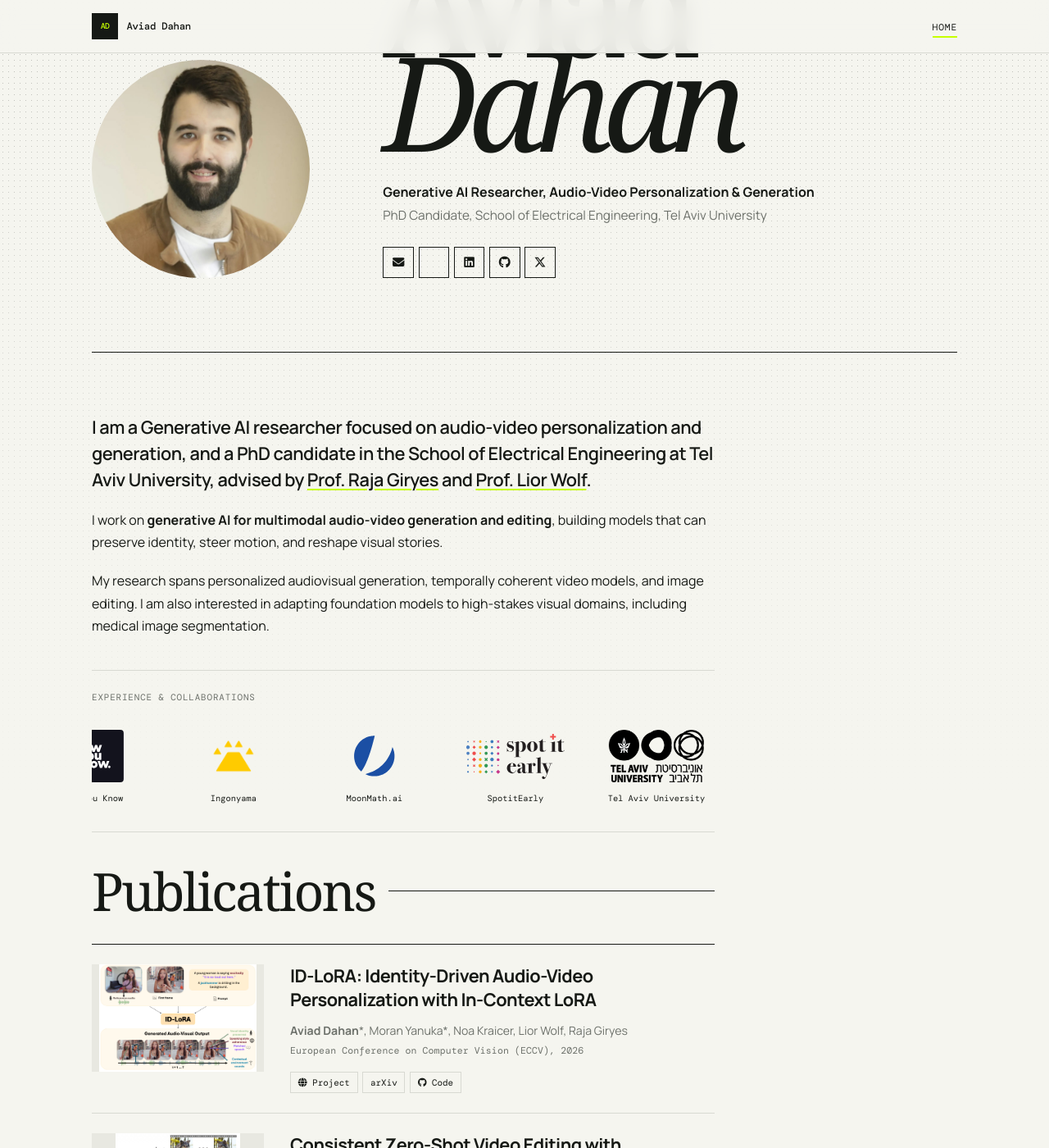
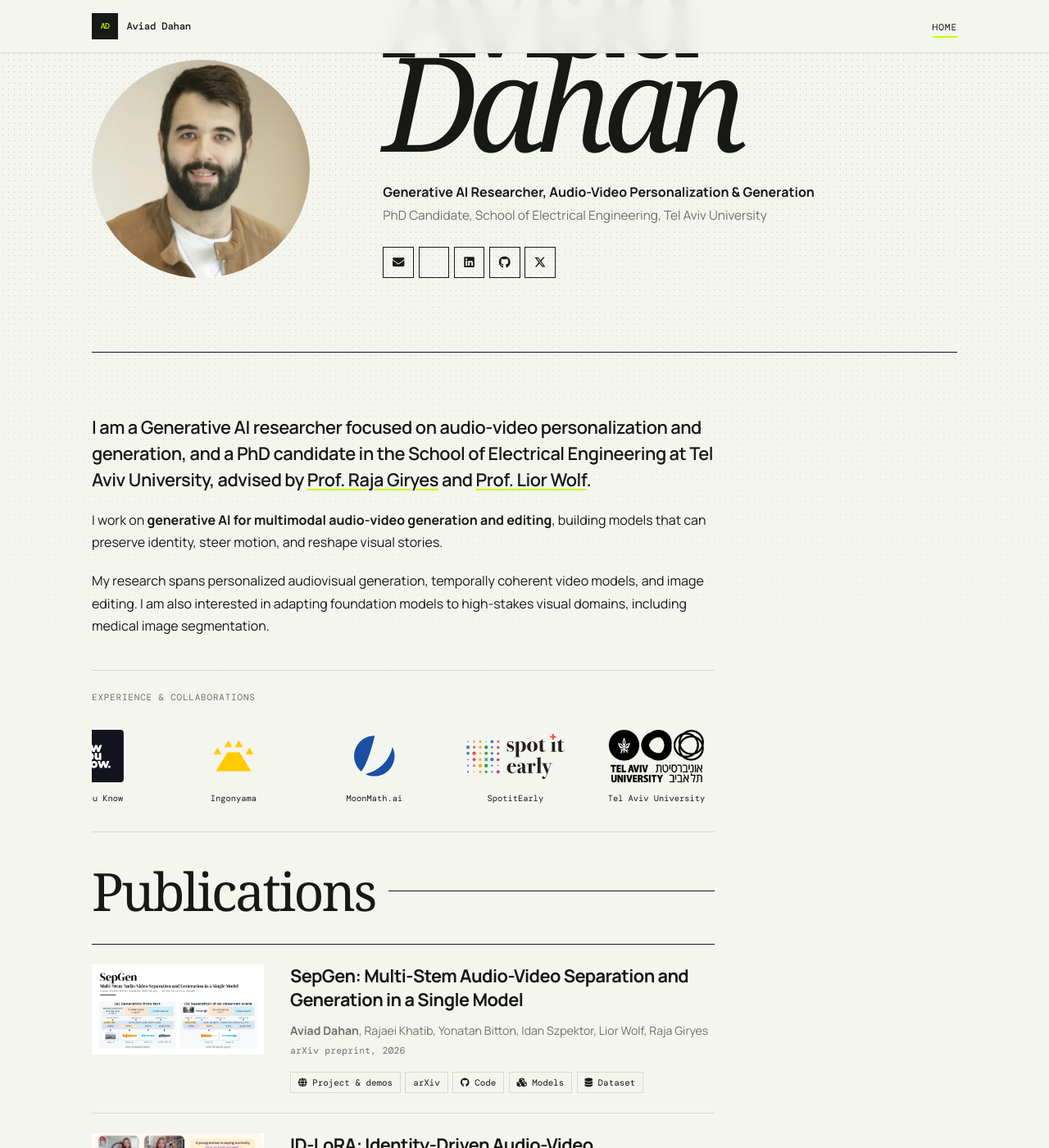
Before and after one commit to AviadDahan/aviaddahan.github.io, a Jekyll site: the page built from _pages/about.md, in a window 1280 px wide and 1400 px high, scrolled down 248 px. Shown: the whole window at 82% size. Built offline with Jekyll 4.4.1, drawn with Linux system fonts in a browser that asks for light colours; some web fonts are replaced; a style sheet for code colours, icons or effects is not loaded.

Commit message:
Add SepGen publication and remove grey thumbnail bars

```diff
--- a/_pages/about.md
+++ b/_pages/about.md
@@ -19,6 +19,25 @@ My research spans personalized audiovisual generation, temporally coherent video
 ## Publications
 
 <div class="publications-list">
+
+<div class="publication">
+  <a class="pub-thumbnail" href="https://sepgen.github.io/" target="_blank" rel="noopener noreferrer" aria-label="Explore SepGen demos">
+    <img src="/assets/img/publications/sepgen.png" alt="SepGen: generation and separation of individual audio stems alongside video" loading="lazy" decoding="async" width="1200" height="630">
+  </a>
+  <div class="pub-content">
+    <span class="pub-title">SepGen: Multi-Stem Audio-Video Separation and Generation in a Single Model</span>
+    <span class="pub-authors"><strong>Aviad Dahan</strong>, Rajaei Khatib, Yonatan Bitton, Idan Szpektor, Lior Wolf, Raja Giryes</span>
+    <span class="pub-venue">arXiv preprint, 2026</span>
+    <div class="pub-links">
+      <a href="https://sepgen.github.io/" target="_blank" rel="noopener noreferrer"><i class="fas fa-globe"></i> Project &amp; demos</a>
+      <a href="https://arxiv.org/abs/2610.11361" target="_blank" rel="noopener noreferrer"><i class="ai ai-arxiv"></i> arXiv</a>
+      <a href="https://github.com/AviadDahan/SepGen" target="_blank" rel="noopener noreferrer"><i class="fab fa-github"></i> Code</a>
+      <a href="https://huggingface.co/collections/AviadDahan/sepgen-6ac3e516dd6528007ad32352" target="_blank" rel="noopener noreferrer"><i class="fas fa-cubes"></i> Models</a>
+      <a href="https://huggingface.co/datasets/AviadDahan/SepGen-Dataset" target="_blank" rel="noopener noreferrer"><i class="fas fa-database"></i> Dataset</a>
+    </div>
+  </div>
+</div>
+
 
 <div class="publication">
   <div class="pub-thumbnail">
--- a/assets/css/main.css
+++ b/assets/css/main.css
@@ -206,8 +206,8 @@ a:hover { color: var(--muted); }
 }
 .publication:first-child { border-top: 1px solid var(--ink); }
 .publication:hover { border-color: var(--ink); }
-.pub-thumbnail { overflow: hidden; background: #e8e8e1; aspect-ratio: 16 / 10; }
-.pub-thumbnail img { display: block; width: 100%; height: 100%; object-fit: contain; transition: transform .35s ease; }
+.pub-thumbnail { display: block; align-self: start; overflow: hidden; }
+.pub-thumbnail img { display: block; width: 100%; height: auto; transition: transform .35s ease; }
 .publication:hover .pub-thumbnail img { transform: scale(1.035); }
 .pub-title { display: block; max-width: 700px; margin-bottom: .7rem; font-size: clamp(1.15rem, 1.7vw, 1.4rem); font-weight: 700; letter-spacing: -.025em; line-height: 1.35; }
 .pub-authors, .pub-venue { display: block; color: var(--muted); font-size: .88rem; line-height: 1.55; }
```
Also changed, not shown: preview.html (+19 -0 lines), assets/img/publications/sepgen.png (added).
